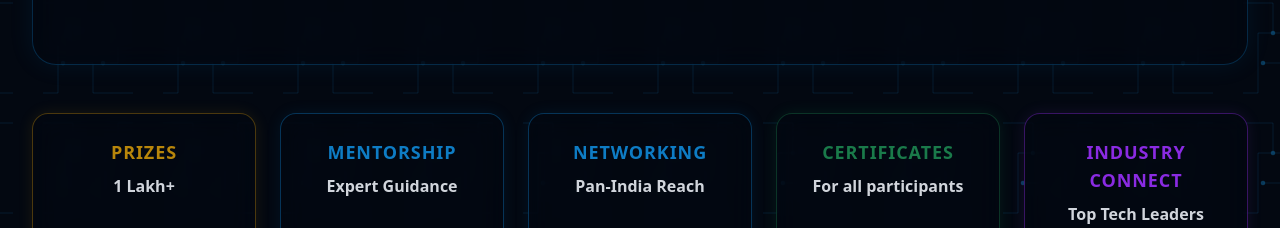
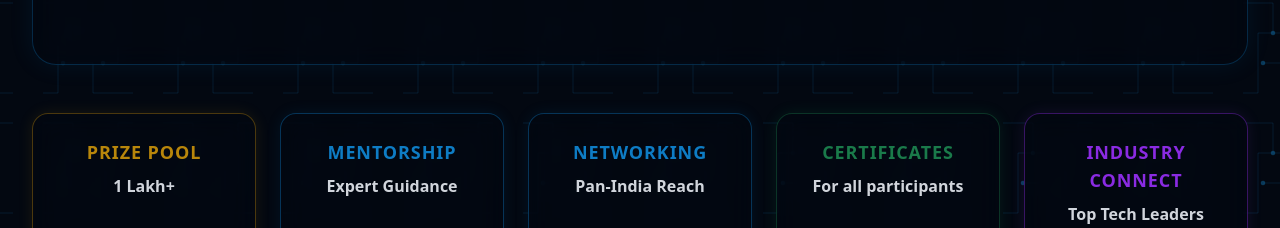
Before and after one commit to Sharanx77/neo-nexus-36.1, a Next.js app: page / in a window 1280 px wide. Shown: the part 2440-2668 px from the top of the page. Built offline with nearby package versions, Linux system fonts and the light colour scheme.

Commit message:
Update About.tsx

```diff
--- a/components/About.tsx
+++ b/components/About.tsx
@@ -41,7 +41,6 @@ export default function About() {
           <h2 className="text-3xl sm:text-4xl md:text-5xl lg:text-6xl font-black mb-4 sm:mb-6 font-heading text-white">
             <span className="text-transparent bg-clip-text bg-gradient-to-r from-electric to-cyan">About</span> Neo-Nexus
           </h2>
-          {/* UPDATED: Removed "national" -> "multi-domain" */}
           <p className="text-gray-200 text-lg sm:text-xl leading-relaxed mb-6 sm:mb-8 font-normal">
             Neo-Nexus 36.1 is the second edition of the flagship multi-domain hackathon organized by IEEE Student Branch BITM and Ballari Institute of Technology and Management (BITM). Building on the legacy of Neo-Nexus 36.0, this event challenges student innovators from across India to solve real-world problems.
           </p>
@@ -57,7 +56,7 @@ export default function About() {
               />
             ))}
 
-            {/* Navigation Arrows (Visible on hover on desktop, always visible on mobile) */}
+            {/* Navigation Arrows */}
             <button
               onClick={prevSlide}
               className="absolute left-2 sm:left-4 top-1/2 -translate-y-1/2 z-20 bg-black/40 hover:bg-electric/80 text-white p-2 sm:p-3 rounded-full backdrop-blur-sm transition-all opacity-100 md:opacity-0 md:group-hover:opacity-100 border border-white/20"
@@ -106,17 +105,19 @@ export default function About() {
 
         {/* Dynamic Multi-Color Neon Framed Grid */}
         <div className="grid grid-cols-1 sm:grid-cols-2 lg:grid-cols-5 gap-4 sm:gap-6 mb-12 sm:mb-16">
+
+          {/* UPDATED: Changed "Prizes" to "Prize Pool" */}
           <div className="bg-[#030811]/60 backdrop-blur-md p-5 sm:p-6 rounded-2xl text-center border border-gold/40 shadow-[0_0_15px_rgba(234,179,8,0.1)]">
-            <h4 className="text-gold font-bold text-base sm:text-lg mb-1 sm:mb-2 font-heading uppercase tracking-wider">Prizes</h4>
+            <h4 className="text-gold font-bold text-base sm:text-lg mb-1 sm:mb-2 font-heading uppercase tracking-wider">Prize Pool</h4>
             <p className="text-sm sm:text-base font-semibold text-gray-300">1 Lakh+</p>
           </div>
+
           <div className="bg-[#030811]/60 backdrop-blur-md p-5 sm:p-6 rounded-2xl text-center border border-electric/40 shadow-[0_0_15px_rgba(14,124,196,0.1)]">
             <h4 className="text-electric font-bold text-base sm:text-lg mb-1 sm:mb-2 font-heading uppercase tracking-wider">Mentorship</h4>
             <p className="text-sm sm:text-base font-semibold text-gray-300">Expert Guidance</p>
           </div>
           <div className="bg-[#030811]/60 backdrop-blur-md p-5 sm:p-6 rounded-2xl text-center border border-electric/40 shadow-[0_0_15px_rgba(14,124,196,0.1)]">
             <h4 className="text-electric font-bold text-base sm:text-lg mb-1 sm:mb-2 font-heading uppercase tracking-wider">Networking</h4>
-            {/* UPDATED: Removed "National Level" */}
             <p className="text-sm sm:text-base font-semibold text-gray-300">Pan-India Reach</p>
           </div>
           <div className="bg-[#030811]/60 backdrop-blur-md p-5 sm:p-6 rounded-2xl text-center border border-success/40 shadow-[0_0_15px_rgba(34,197,94,0.1)]">
```
